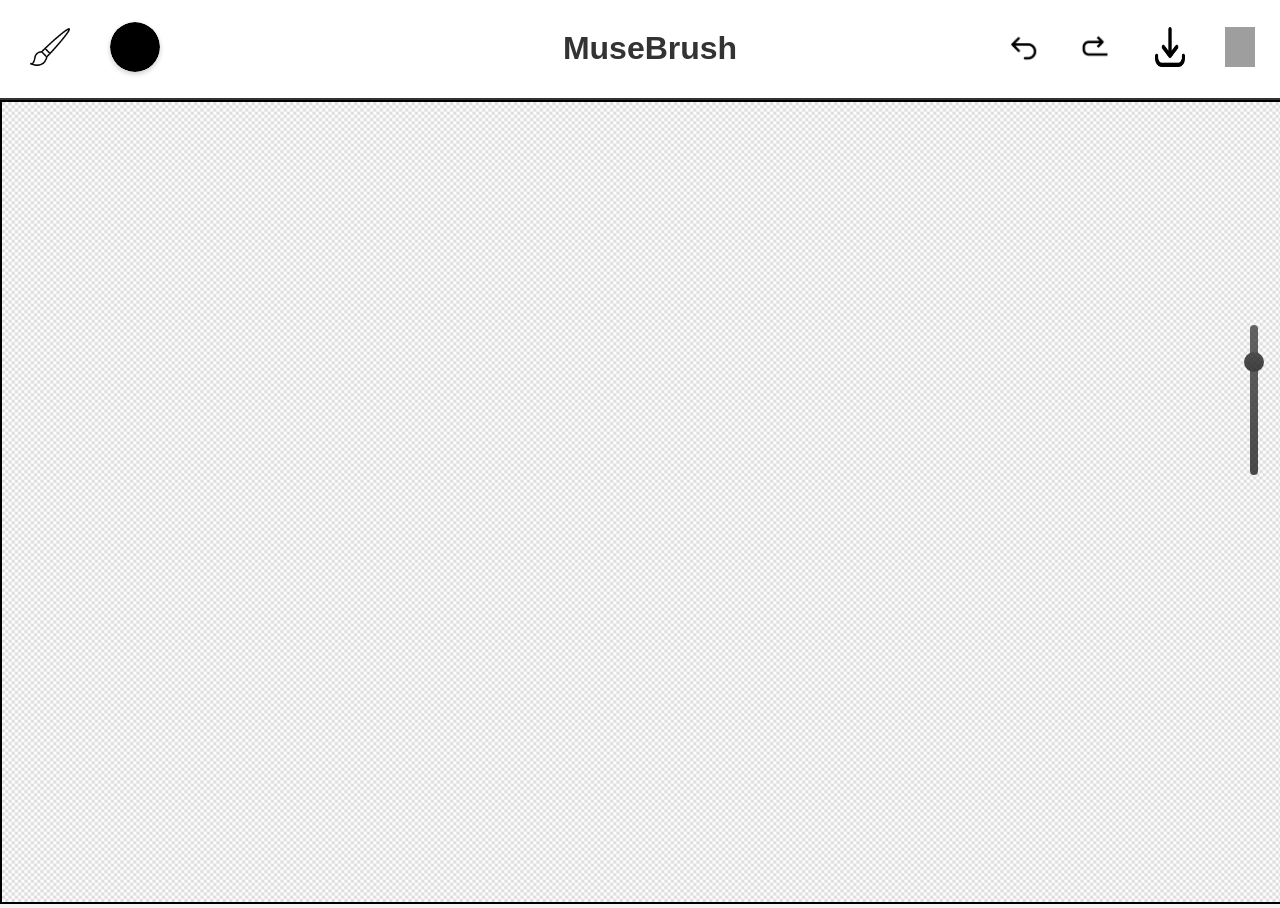
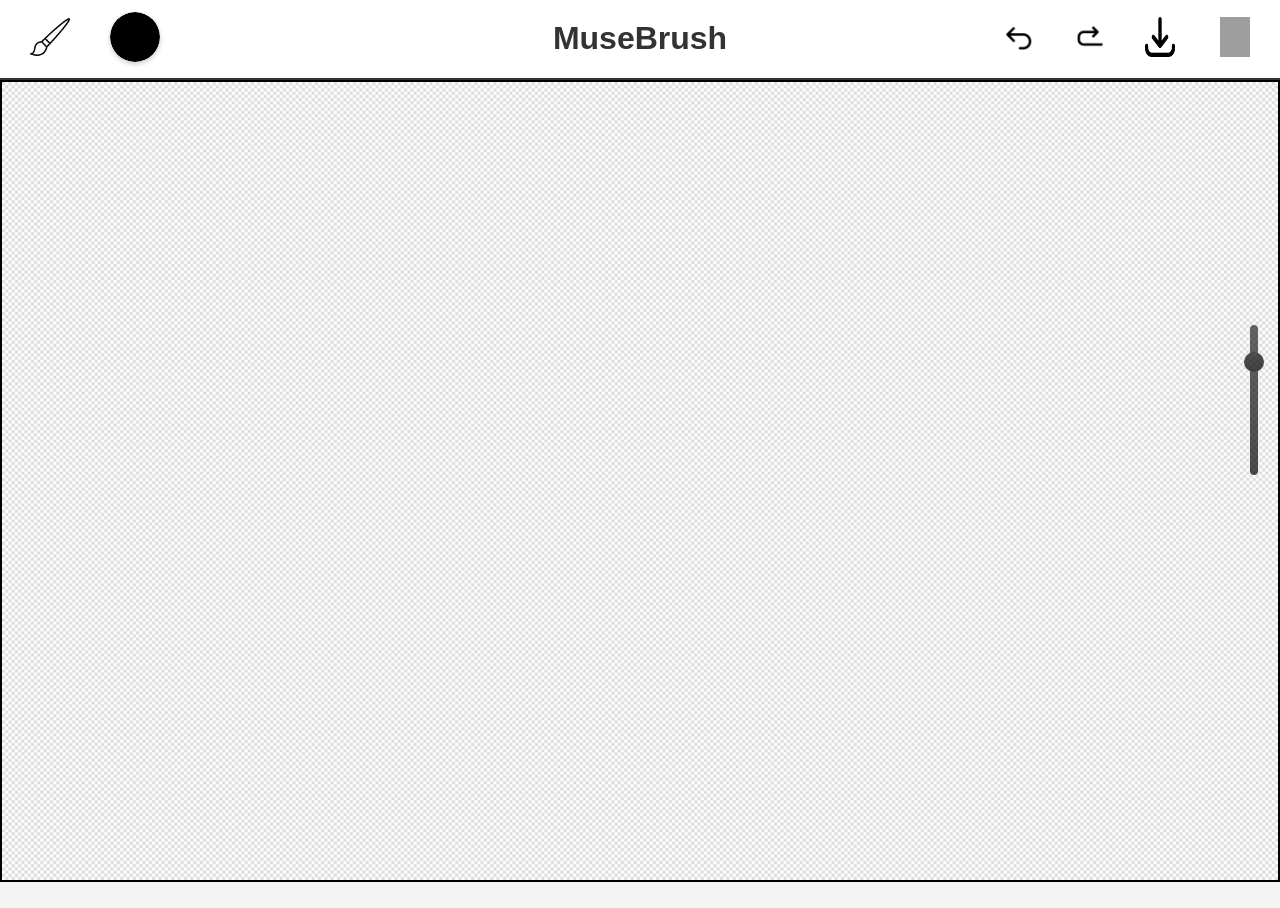
Before and after one commit to leooon3/MuseBrush, a plain HTML site: page index.html in a window 1280 px wide. After the commit the page ends 886 px from the top, so only its background shows below. Drawn offline with Linux system fonts and the light colour scheme; grey boxes are pictures that could not be loaded.

Commit message:
little_bugs

```diff
--- a/style.css
+++ b/style.css
@@ -5,17 +5,17 @@ body {
     margin:0;
 }
 
-h1 {
+#menu h1 {
     color: #333;
     text-align: center;
-    margin-top: 20px; /* Space between the title and the menu */
-    width: 100%; /* Ensure it stretches across */
+    margin-top: 20px;
+    width: 100%;
 }
 
 canvas {
     border: 2px solid black;
     background: transparent;
-    width: 100%;
+    width: 99.70%;
 }
 
 button {
@@ -35,36 +35,31 @@ button {
     background-color: white;
     z-index: 1000;
     display: flex;
-    align-items: center;  /* Vertically align items */
-    justify-content: space-between;  /* Spread out the elements */
-    padding: 10px;
+    align-items: center;
+    justify-content: space-between;
     border-bottom: 2px solid #333;
 }
 
-
-/* Clear Button (most left) */
 #clearBtn {
     position: absolute;
-     right: 15px; /* Adjust spacing from left edge */
+     right: 0;
 }
 
 
 
-/* Contenitore per allineamento */
 .colorContainer {
     display: inline-block;
     padding: 10px;
     position: relative;
 }
 
-/* Stile del color picker come cerchio perfetto */
 #colorInput {
-    appearance: none; /* Rimuove lo stile predefinito */
+    appearance: none;
     -webkit-appearance: none;
     -moz-appearance: none;
     width: 50px;
     height: 50px;
-    border-radius: 50%; /* Rende il colore un cerchio */
+    border-radius: 50%;
     padding: 0;
     border: none;
     cursor: pointer;
@@ -73,7 +68,6 @@ button {
     transition: transform 0.3s ease, box-shadow 0.3s ease;
 }
 
-/* Modifica lo swatch del colore per eliminare il bordo */
 #colorInput::-webkit-color-swatch-wrapper {
     padding: 0;
     border-radius: 50%;
@@ -88,8 +82,6 @@ button {
     border: none;
     border-radius: 50%;
 }
-
-/* Effetto hover */
 #colorInput:hover {
     transform: scale(1.1);
     box-shadow: 0 4px 10px rgba(0, 0, 0, 0.3);
@@ -97,16 +89,16 @@ button {
 
 
 
-
-/* Undo/Redo Buttons */
 #undoBtn{
     position: absolute;
-    right:230px;
+    right:215px;
 }
 #redoBtn {
    position: absolute;
-   right:160px; /* Adjust spacing between Undo and Redo */
+   right:145px;
 }
+
+
 /* Slider for Brush Thickness */
 .slider-container {
     position: fixed;
@@ -186,7 +178,7 @@ button:hover{
 }
 .dropdown:last-child {
     position: absolute;
-    right: 85px;
+    right: 75px;
 }
 .dropdown:first-child {
     position: absolute;
```
